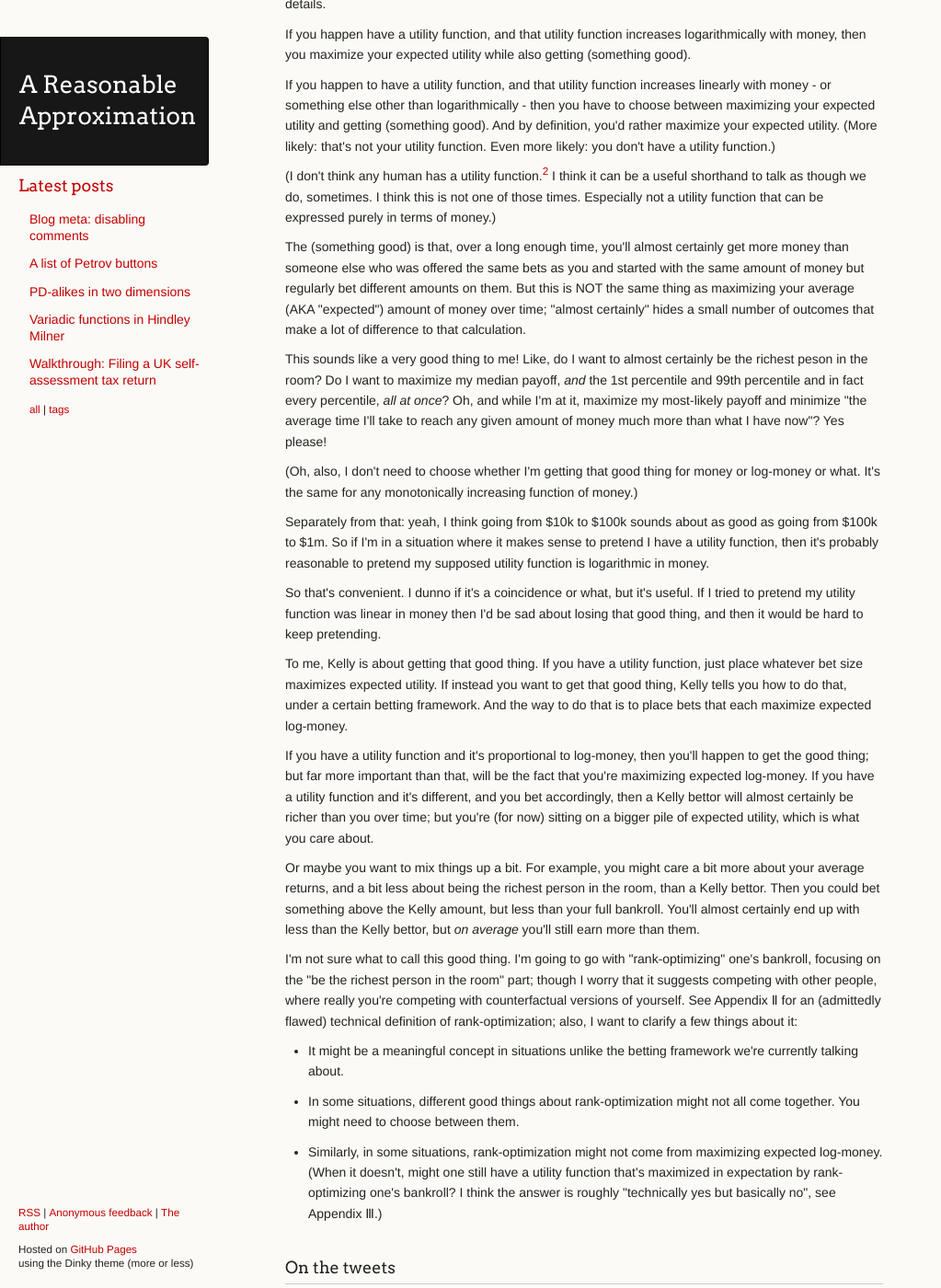
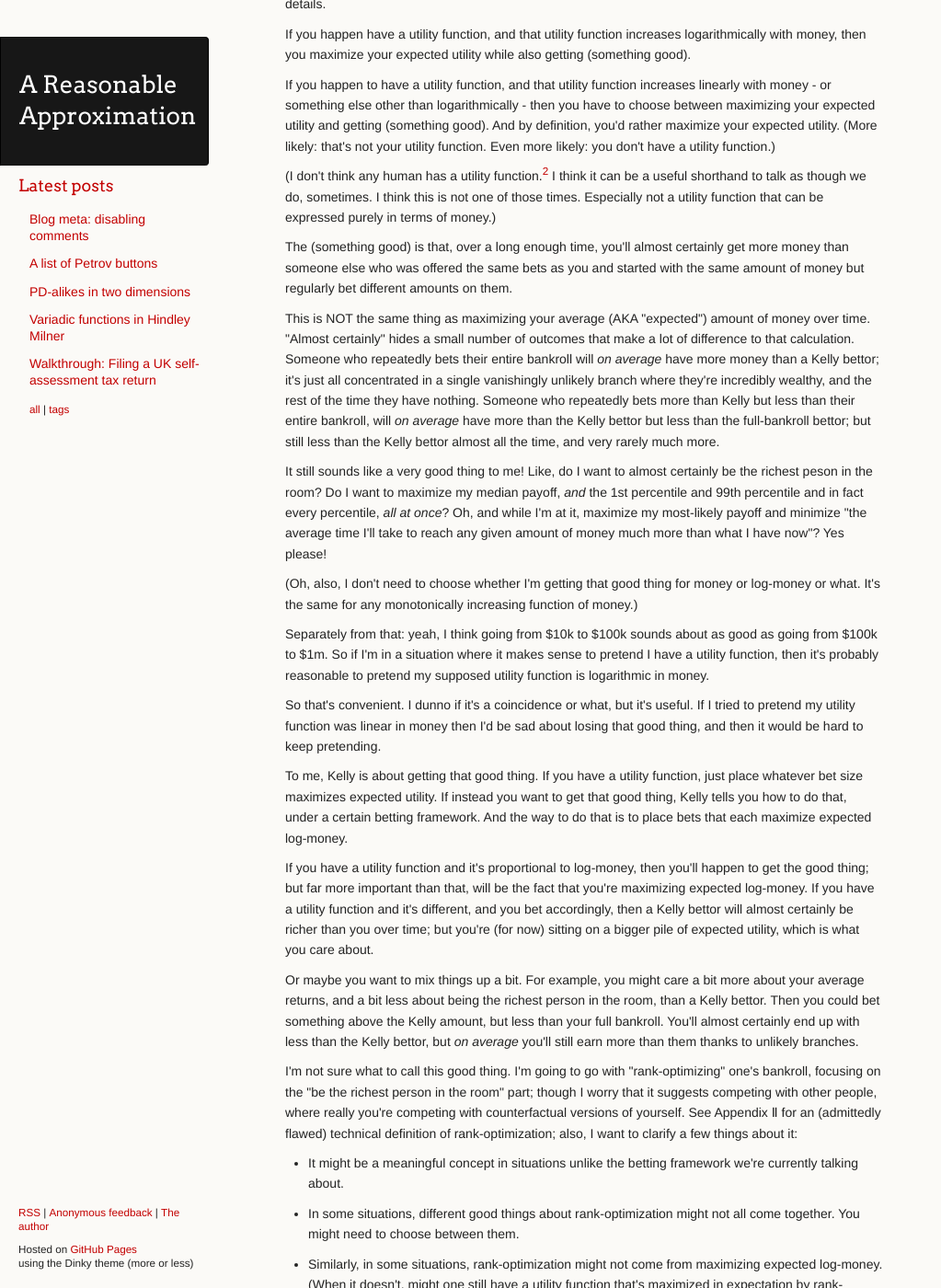
Before and after one commit to ChickenProp/chickenprop.github.com, a Jekyll site: the page built from drafts/kelly-altruism.md, in a window 1280 px wide and 1400 px high, scrolled down 1746 px. Shown: the whole window at 92% size, without its empty margins (0-1023 px from the left). Built offline with Jekyll 4.4.1, drawn with Linux system fonts in a browser that asks for light colours; nearby versions of some CDN libraries; formulas are drawn with MathJax 3; some of the changed text lies outside the part shown.

Commit message:
editing kelly

```diff
--- a/drafts/kelly-altruism.md
+++ b/drafts/kelly-altruism.md
@@ -73,9 +73,11 @@ If you happen to have a utility function, and that utility function increases li
 
 [^so-much-the-worse]: I think I've seen some people, who agree humans don't have utility functions, go on to say: "and so much the worse for utility functions! If humans don't have them we should find something more useful to talk about." My take is: "and so much the worse for humans! If we don't have utility functions we're missing out." But, that doesn't mean we have them.
 
-The (something good) is that, over a long enough time, you'll almost certainly get more money than someone else who was offered the same bets as you and started with the same amount of money but regularly bet different amounts on them. But this is NOT the same thing as maximizing your average (AKA "expected") amount of money over time; "almost certainly" hides a small number of outcomes that make a lot of difference to that calculation.
+The (something good) is that, over a long enough time, you'll almost certainly get more money than someone else who was offered the same bets as you and started with the same amount of money but regularly bet different amounts on them.
 
-This sounds like a very good thing to me! Like, do I want to almost certainly be the richest peson in the room? Do I want to maximize my median payoff, *and* the 1st percentile and 99th percentile and in fact every percentile, *all at once*? Oh, and while I'm at it, maximize my most-likely payoff and minimize "the average time I'll take to reach any given amount of money much more than what I have now"? Yes please!
+This is NOT the same thing as maximizing your average (AKA "expected") amount of money over time. "Almost certainly" hides a small number of outcomes that make a lot of difference to that calculation. Someone who repeatedly bets their entire bankroll will *on average* have more money than a Kelly bettor; it's just all concentrated in a single vanishingly unlikely branch where they're incredibly wealthy, and the rest of the time they have nothing. Someone who repeatedly bets more than Kelly but less than their entire bankroll, will *on average* have more than the Kelly bettor but less than the full-bankroll bettor; but still less than the Kelly bettor almost all the time, and very rarely much more.
+
+It still sounds like a very good thing to me! Like, do I want to almost certainly be the richest peson in the room? Do I want to maximize my median payoff, *and* the 1st percentile and 99th percentile and in fact every percentile, *all at once*? Oh, and while I'm at it, maximize my most-likely payoff and minimize "the average time I'll take to reach any given amount of money much more than what I have now"? Yes please!
 
 (Oh, also, I don't need to choose whether I'm getting that good thing for money or log-money or what. It's the same for any monotonically increasing function of money.)
 
@@ -87,7 +89,7 @@ To me, Kelly is about getting that good thing. If you have a utility function, j
 
 If you have a utility function and it's proportional to log-money, then you'll happen to get the good thing; but far more important than that, will be the fact that you're maximizing expected log-money. If you have a utility function and it's different, and you bet accordingly, then a Kelly bettor will almost certainly be richer than you over time; but you're (for now) sitting on a bigger pile of expected utility, which is what you care about.
 
-Or maybe you want to mix things up a bit. For example, you might care a bit more about your average returns, and a bit less about being the richest person in the room, than a Kelly bettor. Then you could bet something above the Kelly amount, but less than your full bankroll. You'll almost certainly end up with less than the Kelly bettor, but *on average* you'll still earn more than them.
+Or maybe you want to mix things up a bit. For example, you might care a bit more about your average returns, and a bit less about being the richest person in the room, than a Kelly bettor. Then you could bet something above the Kelly amount, but less than your full bankroll. You'll almost certainly end up with less than the Kelly bettor, but *on average* you'll still earn more than them thanks to unlikely branches.
 
 I'm not sure what to call this good thing. I'm going to go with "rank-optimizing" one's bankroll, focusing on the "be the richest person in the room" part; though I worry that it suggests competing with other people, where really you're competing with counterfactual versions of yourself. See Appendix Ⅱ for an (admittedly flawed) technical definition of rank-optimization; also, I want to clarify a few things about it:
 
@@ -113,13 +115,17 @@ Suppose you have two people who each want to rank-optimize their own bankroll. A
 
 And now suppose instead they both want to rank-optimize their total bankroll. So they combine them into one. Whenever Alice gets a bet, she Kellies according to *their combined bankrolls*. Whenever Bob gets a bet, he Kellies according to *their combined bankrolls*. And in the end, their total bankroll will almost certainly be higher than the sum of the individual bankrolls, in the first case.
 
-...Well, maybe. I think the value here doesn't come from sharing their money but from sharing their bets. I've assumed the combined bankroll gets all of the bets from either of the individual ones. That might not be the case - perhaps one bet is offered per day, anyone who wants can accept it, and it must be accepted in the morning and pays out in the afternoon. In that case teaming up doesn't help.
+...Well, maybe. I think the value here doesn't come from sharing their money but from sharing their bets. I've assumed the combined bankroll gets all of the bets from either of the individual ones. That might not be the case - consider betting on a sports match. Ignoring transaction costs, it doesn't make a difference if one of them Kellies their combined bankroll, or each of them Kellies their individual bankrolls. "Each of them Kellies their combined bankroll" isn't an option in this framework, so teaming up doesn't help.
 
 But I do think something like this, combined with reasonable assumptions about charity and how bets are found, suggests betting above Kelly. Like, maybe Alice and Bob don't want to literally combine their bankrolls, but they do trust each other pretty well and are willing to give or lend each other moderate amounts of money, and the two of them encounter different bets. Then I *think* that to rank-optimize their individual or combined bankrolls, each of them should probably be betting above Kelly.
 
 Or maybe Alice doesn't encounter bets (or can't act on them or doesn't trust herself to evaluate them or...), but she does encounter Bob and Carol and Dennis and somewhat trusts all of them to be aligned with her values. Then if she gives each of them some money, and is willing to give them more in future if they lose money, I *think* that she wants them to make above-Kelly bets. (Just giving them more money to begin with might be more rank-optimal, but there might be practical reasons not to, like not having it yet.)
 
 Does she want people to bet almost their entire bankrolls? Under strong assumptions, and if the total pool is big enough relative to the bettor... I'm not sure, but I think yes?
+
+This relies on individual donors being small relative to the donor pool. When you're small, maximizing expected log of the pool size (which, in this framework, rank-optimizes the pool size) looks a lot like maximizing your own expected contributions linearly. When you're big, that's no longer the case.
+
+It *doesn't* depend on the size of the problem you're trying to solve. That number just isn't an input to any of the relevant calculations, not that I've found. It might be relevant if you're thinking about diminishing marginal returns, but you don't need to think about those if you're rank-optimizing.
 
 I'm not super confident about this part, so I'm leaving it out of the one-sentence summary. But I do think that rank-optimizing charity donations often means betting above Kelly.
 
@@ -208,3 +214,5 @@ For that matter, I haven't given a way to quantify rank-optimization. We can say
 </p>
 
 So in general I don't expect rank-optimizing your returns to maximize your expected utility, for any utility function you're likely to have; or even any utility function you're likely to pretend to have. Not unless it happens to be the case that the way to rank-optimize your returns is *also* a way to maximize some more normal utility function like "expected log-money", for reasons that may have nothing to do with rank-optimization.
+
+*Thanks to Justis Mills for comments; and to various members of the LW Europe telegram channel, especially Verglasz, for helping me understand this.*
```
